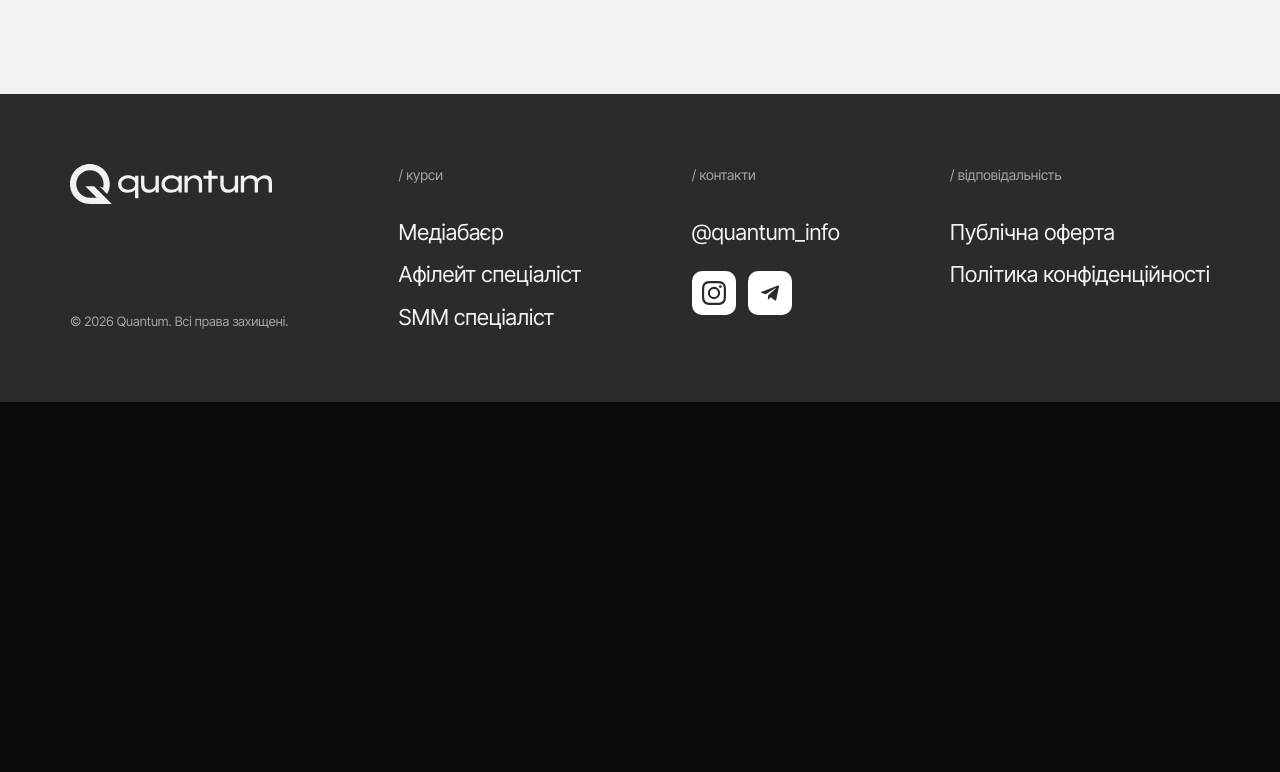
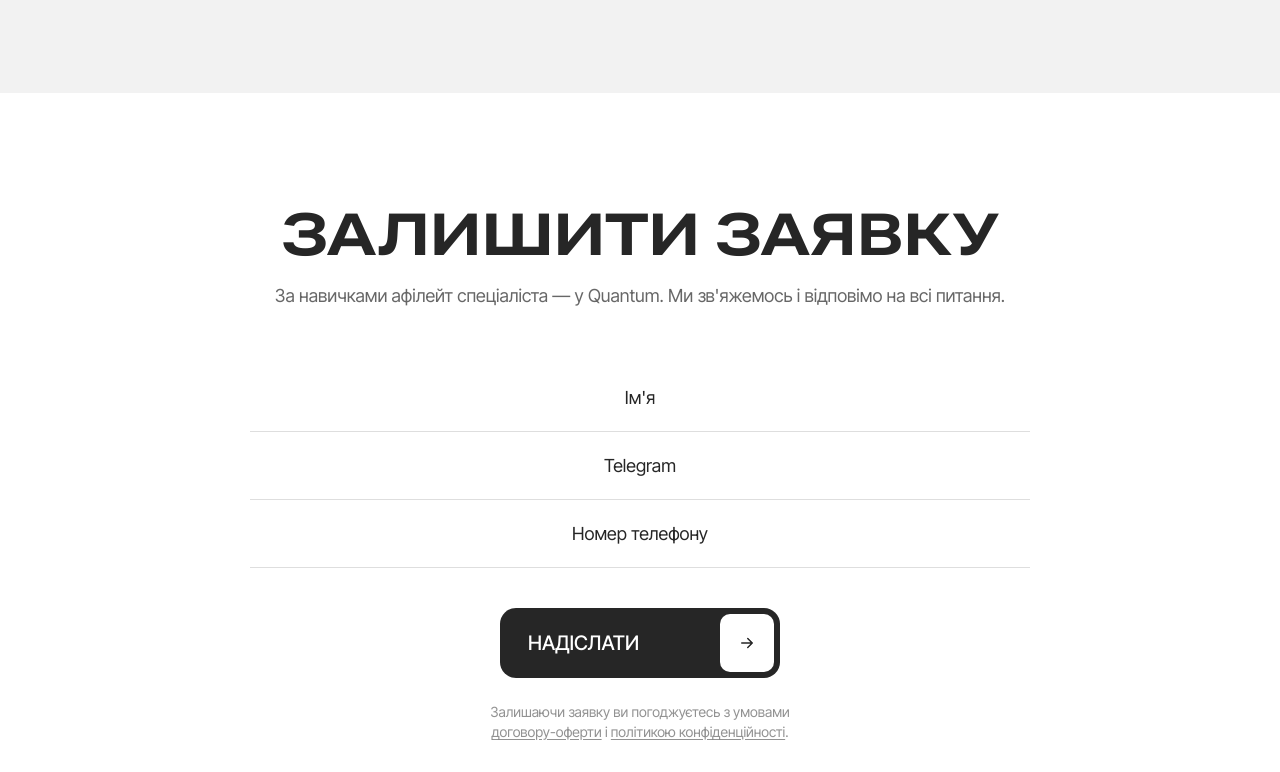
Before and after one commit to Vladymyr226/quantum-front, a Next.js app: page /courses/affiliate in a window 1280 px wide. Shown: the part 6048-6820 px from the top of the page. Before the commit the page ends 6450 px from the top, so only its background shows below. Built offline with nearby package versions, Linux system fonts and the light colour scheme.

Commit message:
Add CourseApply

```diff
--- a/src/app/courses/[slug]/page.tsx
+++ b/src/app/courses/[slug]/page.tsx
@@ -8,6 +8,7 @@ import { CourseAudience } from "@/components/course/CourseAudience";
 import { CourseProgram } from "@/components/course/CourseProgram";
 import { CourseCareer } from "@/components/course/CourseCareer";
 import { CourseAgreement } from "@/components/course/CourseAgreement";
+import { CourseApply } from "@/components/course/CourseApply";
 import { courses, getCourse } from "@/content/courses";
 import { Footer } from "@/components/sections/Footer";
 
@@ -41,6 +42,7 @@ export default async function CoursePage({ params }: Params) {
       {course.program && <CourseProgram {...course.program} />}
       {course.career && <CourseCareer {...course.career} />}
       <CourseAgreement />
+      {course.apply && <CourseApply slug={course.slug} {...course.apply} />}
       <Footer />
     </main>
   );
--- /dev/null
+++ b/src/components/course/CourseApply.tsx
@@ -0,0 +1,206 @@
+"use client";
+
+import { type FormEvent, useState } from "react";
+
+import type { CourseApplyData } from "@/content/courses";
+
+function ArrowRight({ className }: { className?: string }) {
+  return (
+    <svg
+      viewBox="0 0 24 24"
+      fill="none"
+      stroke="currentColor"
+      strokeWidth="2"
+      strokeLinecap="round"
+      strokeLinejoin="round"
+      aria-hidden
+      className={className}
+    >
+      <path d="M5 12h14M13 6l6 6-6 6" />
+    </svg>
+  );
+}
+
+function CheckIcon({ className }: { className?: string }) {
+  return (
+    <svg
+      viewBox="0 0 24 24"
+      fill="none"
+      stroke="currentColor"
+      strokeWidth="2.5"
+      strokeLinecap="round"
+      strokeLinejoin="round"
+      aria-hidden
+      className={className}
+    >
+      <path d="M5 12.5 10 17.5 19 7" />
+    </svg>
+  );
+}
+
+function CloseIcon({ className }: { className?: string }) {
+  return (
+    <svg
+      viewBox="0 0 24 24"
+      fill="none"
+      stroke="currentColor"
+      strokeWidth="2"
+      strokeLinecap="round"
+      strokeLinejoin="round"
+      aria-hidden
+      className={className}
+    >
+      <path d="M6 6 18 18M18 6 6 18" />
+    </svg>
+  );
+}
+
+type CourseApplyProps = CourseApplyData & {
+  slug: string;
+};
+
+type Status = "idle" | "submitting" | "success" | "error";
+
+export function CourseApply({ slug, subtitle }: CourseApplyProps) {
+  const [name, setName] = useState("");
+  const [telegram, setTelegram] = useState("");
+  const [phone, setPhone] = useState("");
+  const [status, setStatus] = useState<Status>("idle");
+  const [showThanks, setShowThanks] = useState(false);
+
+  async function handleSubmit(e: FormEvent) {
+    e.preventDefault();
+    if (status === "submitting") return;
+    setStatus("submitting");
+
+    const payload = { course: slug, name, telegram, phone };
+
+    try {
+      // TODO: connect the per-course application endpoint here, e.g.
+      //   const res = await fetch("/api/apply", {
+      //     method: "POST",
+      //     headers: { "Content-Type": "application/json" },
+      //     body: JSON.stringify(payload),
+      //   });
+      //   if (!res.ok) throw new Error("Request failed");
+      void payload;
+      setStatus("success");
+      setShowThanks(true);
+    } catch {
+      setStatus("error");
+    }
+  }
+
+  const submitted = status === "success";
+  const inputCls =
+    "w-full border-b border-ink/15 bg-transparent py-5 text-center text-[16px] text-ink transition-colors placeholder:text-ink focus:border-ink/45 focus:outline-none lg:text-[18px]";
+
+  return (
+    <section className="-mt-px bg-white text-ink">
+      <div className="mx-auto max-w-[820px] px-5 py-20 lg:py-28">
+        <h2 className="text-center font-heading text-[38px] leading-[1.0] font-bold tracking-[-0.01em] uppercase lg:text-[clamp(40px,5.6vw,58px)]">
+          Залишити заявку
+        </h2>
+        <p className="mx-auto mt-4 max-w-[640px] text-center text-[16px] leading-[1.4] text-ink/70 lg:mt-5 lg:max-w-none lg:text-[18px]">
+          {subtitle.split("\n").map((line, i, arr) => (
+            <span key={i}>
+              {line}
+              {i < arr.length - 1 && (
+                <>
+                  {" "}
+                  <br className="lg:hidden" />
+                </>
+              )}
+            </span>
+          ))}
+        </p>
+
+        <form onSubmit={handleSubmit} className="mt-12 flex flex-col lg:mt-14">
+          <input
+            type="text"
+            name="name"
+            placeholder="Ім'я"
+            autoComplete="name"
+            value={name}
+            onChange={(e) => setName(e.target.value)}
+            className={inputCls}
+          />
+          <input
+            type="text"
+            name="telegram"
+            placeholder="Telegram"
+            value={telegram}
+            onChange={(e) => setTelegram(e.target.value)}
+            className={inputCls}
+          />
+          <input
+            type="tel"
+            name="phone"
+            placeholder="Номер телефону"
+            autoComplete="tel"
+            value={phone}
+            onChange={(e) => setPhone(e.target.value)}
+            className={inputCls}
+          />
+
+          <button
+            type="submit"
+            disabled={status === "submitting"}
+            className="group relative mx-auto mt-10 flex h-[70px] w-full items-center overflow-hidden rounded-[16px] bg-ink pr-[64px] pl-7 text-white lg:w-[280px]"
+          >
+            <span className="text-[20px] font-medium whitespace-nowrap transition-opacity duration-500 group-hover:opacity-0">
+              {status === "submitting"
+                ? "НАДСИЛАЄМО…"
+                : submitted
+                  ? "НАДІСЛАНО"
+                  : "НАДІСЛАТИ"}
+            </span>
+            <i className="absolute top-1.5 right-1.5 bottom-1.5 z-10 grid w-[54px] place-items-center rounded-[10px] bg-white text-ink transition-all duration-500 group-hover:w-[calc(100%-0.75rem)] group-active:scale-95">
+              {submitted ? (
+                <CheckIcon className="size-[18px]" />
+              ) : (
+                <ArrowRight className="size-[18px]" />
+              )}
+            </i>
+          </button>
+
+          <p className="mx-auto mt-6 max-w-[420px] text-center text-[13px] leading-[1.4] text-ink/50 lg:max-w-none lg:text-[14px]">
+            Залишаючи заявку ви погоджуєтесь з умовами
+            <br />
+            <a href="#" className="underline underline-offset-2 hover:text-ink">
+              договору-оферти
+            </a>{" "}
+            і{" "}
+            <a href="#" className="underline underline-offset-2 hover:text-ink">
+              політикою конфіденційності
+            </a>
+            .
+          </p>
+        </form>
+      </div>
+
+      {showThanks && (
+        <div
+          role="status"
+          aria-live="polite"
+          className="fixed right-5 bottom-5 left-5 z-50 animate-toast-in sm:left-auto sm:w-[590px]"
+        >
+          <div className="relative rounded-[16px] bg-white p-10 text-[#262626] shadow-2xl lg:p-16">
+            <button
+              type="button"
+              onClick={() => setShowThanks(false)}
+              aria-label="Закрити"
+              className="absolute top-4 right-4 grid size-8 place-items-center transition-opacity hover:opacity-60"
+            >
+              <CloseIcon className="size-6" />
+            </button>
+            <p className="pr-8 text-[32px] leading-tight">Дякуємо!</p>
+            <p className="mt-2 text-[22px] text-[#262626]/70">
+              Менеджер зв&apos;яжеться з тобою найближчим часом.
+            </p>
+          </div>
+        </div>
+      )}
+    </section>
+  );
+}
--- a/src/content/courses.ts
+++ b/src/content/courses.ts
@@ -87,6 +87,10 @@ export type CourseCareerData = {
   positions: CareerPosition[];
 };
 
+export type CourseApplyData = {
+  subtitle: string;
+};
+
 export type Course = {
   slug: string;
   title: string;
@@ -96,6 +100,7 @@ export type Course = {
   audience?: CourseAudienceData;
   program?: CourseProgramData;
   career?: CourseCareerData;
+  apply?: CourseApplyData;
 };
 
 const BG_DARK =
@@ -333,6 +338,10 @@ export const courses: Course[] = [
         },
       ],
     },
+    apply: {
+      subtitle:
+        "За навичками медіабаєра — у Quantum.\nМи зв'яжемось і відповімо на всі\nпитання.",
+    },
   },
   {
     slug: "affiliate",
@@ -553,6 +562,10 @@ export const courses: Course[] = [
         },
       ],
     },
+    apply: {
+      subtitle:
+        "За навичками афілейт спеціаліста — у Quantum.\nМи зв'яжемось і відповімо на всі\nпитання.",
+    },
   },
   {
     slug: "smm",
@@ -741,6 +754,10 @@ export const courses: Course[] = [
         },
       ],
     },
+    apply: {
+      subtitle:
+        "За навичками SMM спеціаліста — у Quantum.\nМи зв'яжемось і відповімо на всі\nпитання.",
+    },
   },
 ];
 
```
